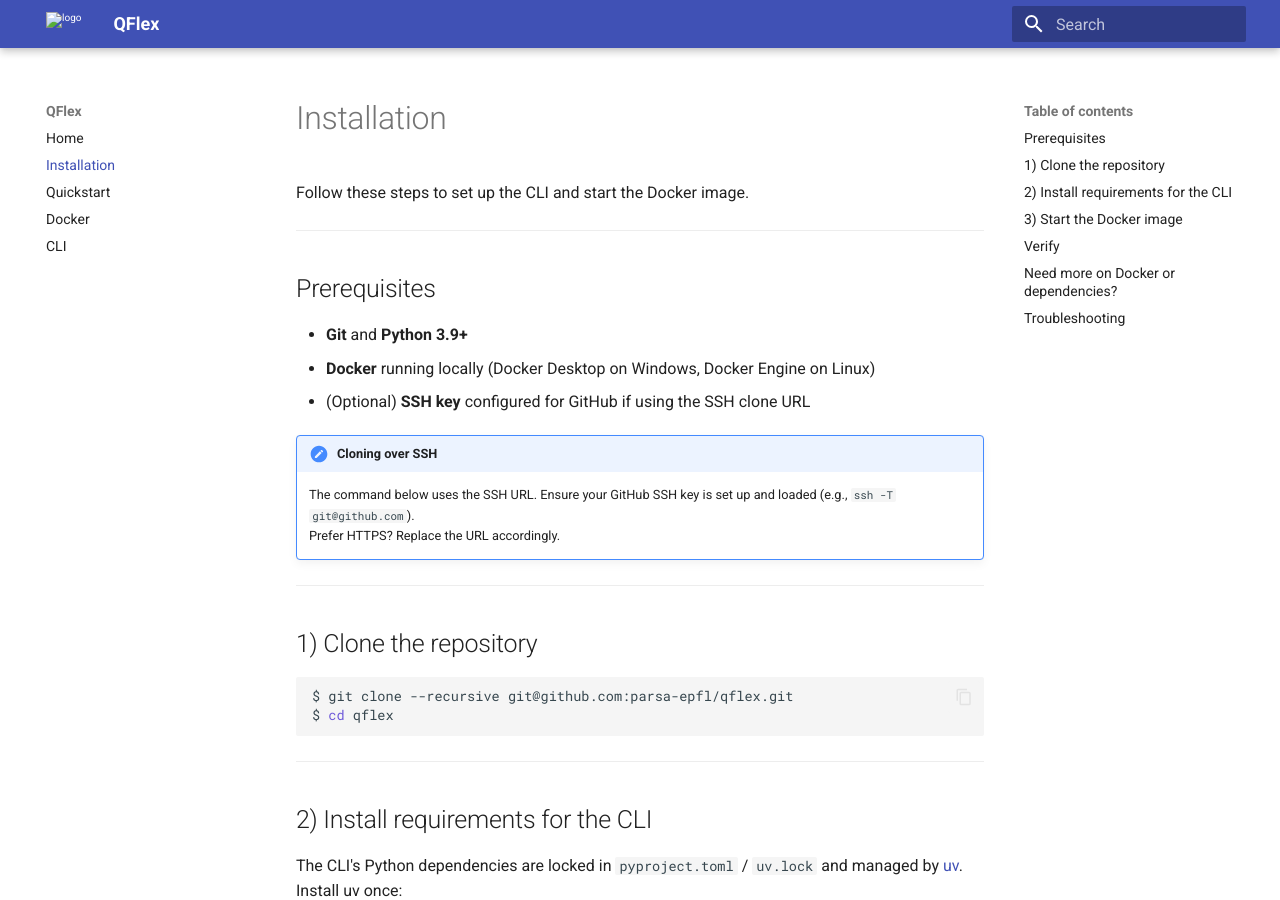
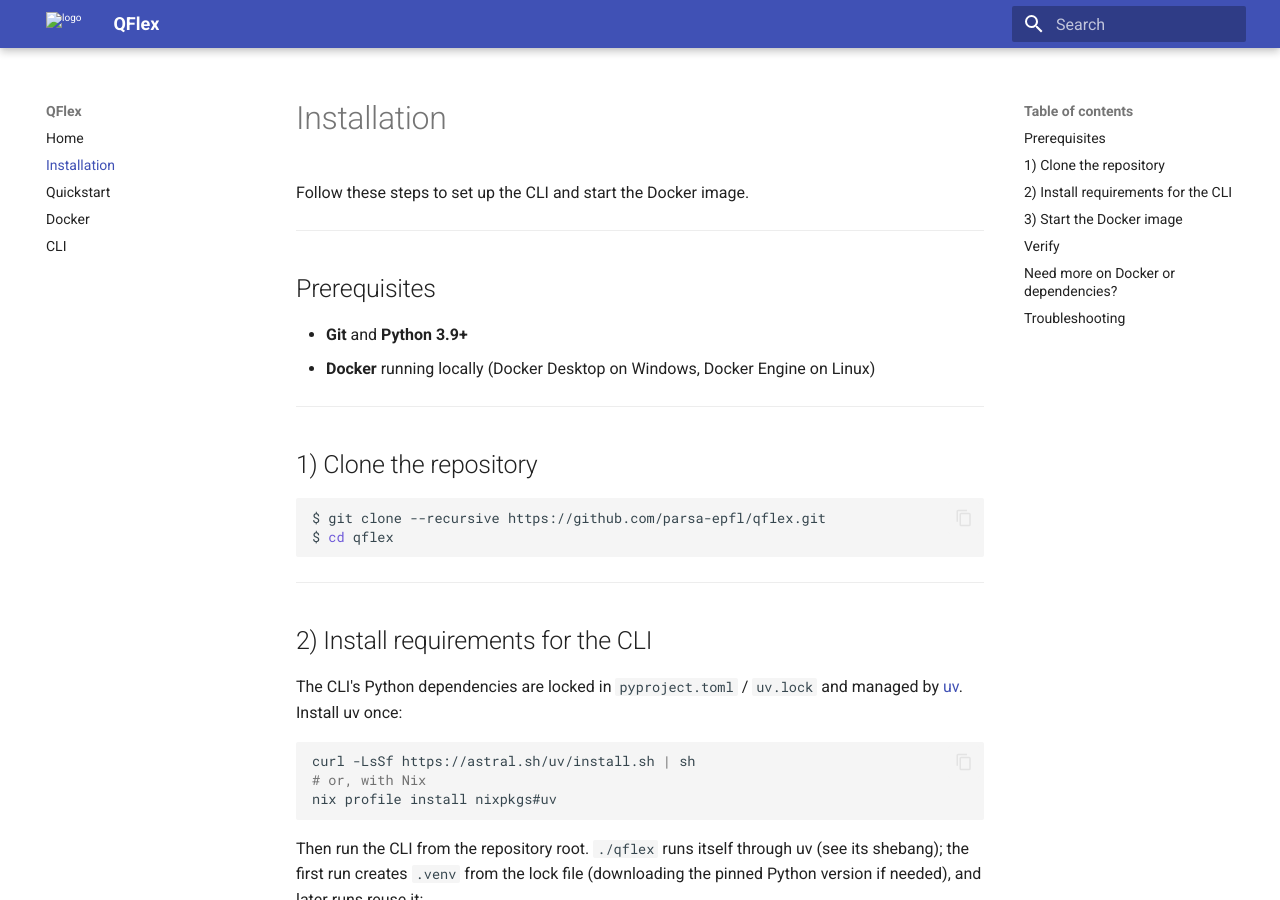
Before and after one commit to parsa-epfl/qflex, an MkDocs documentation site: the page built from mk_docs/installation.md, in a window 1280 px wide and 900 px high. Built offline with MkDocs 1.6.1 and Material for MkDocs 9.7.7, drawn with Linux system fonts in a browser that asks for light colours.

Commit message:
submodule: switch to https links

````diff
--- a/mk_docs/installation.md
+++ b/mk_docs/installation.md
@@ -14,12 +14,6 @@
 
 - **Git** and **Python 3.9+**
 - **Docker** running locally (Docker Desktop on Windows, Docker Engine on Linux)
-- (Optional) **SSH key** configured for GitHub if using the SSH clone URL
-
-!!! note "Cloning over SSH"
-    The command below uses the SSH URL. Ensure your GitHub SSH key is set up and loaded (e.g., `ssh -T git@github.com`).
-    Prefer HTTPS? Replace the URL accordingly.
-
 ---
 
 ## 1) Clone the repository
@@ -27,7 +21,7 @@
 <!-- termynal -->
 ``` bash
 
-$ git clone --recursive git@github.com:parsa-epfl/qflex.git
+$ git clone --recursive https://github.com/parsa-epfl/qflex.git
 $ cd qflex
 
 ```
@@ -130,9 +124,3 @@
     ```bash
     systemctl status docker
     ```
-
-    **SSH clone fails**
-    Test your SSH setup:
-    ```bash
-    ssh -T git@github.com
-    ```
````
Also changed, not shown: README.md (+1 -1 lines), .gitmodules.
